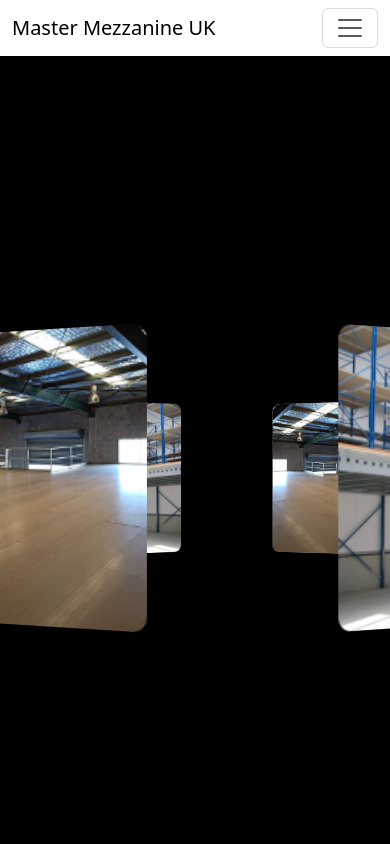
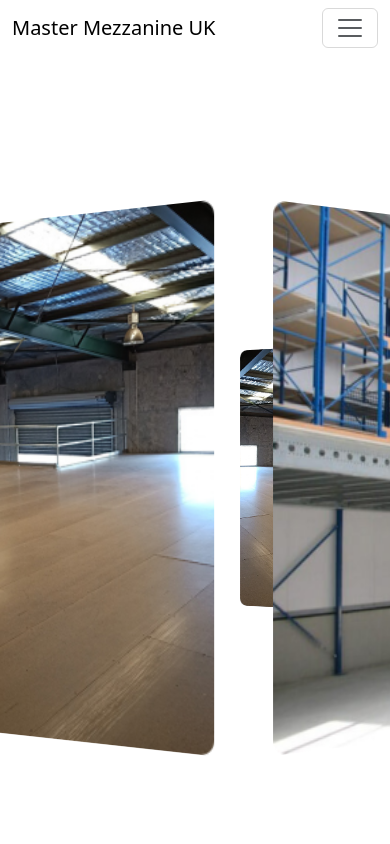
Before and after one commit to jacam666/mezzanine-website, a React (Create React App) app: page /Pages/ImagePage in a window 390 px wide. Shown: the top 844 px of the page. Built offline with nearby package versions, Linux system fonts and the light colour scheme.

Commit message:
adjusted width and height of gallery images to fit smaller screens

```diff
--- a/src/Styles/ImagePage.css
+++ b/src/Styles/ImagePage.css
@@ -5,16 +5,16 @@
     justify-content: left;
     align-items: center;
     height: 100vh;
-    background: #000000;
+    background: #ffffff;
     background: -webkit-linear-gradient(to right, #2c5364, #203a43, #0f2027);
     overflow: hidden;
 }
 
 .scope {
     position: relative;
-    margin-left: 530px;
+    margin-left: 510px;
     width: 200px;
-    height: 200px;
+    height: 250px;
     transform-style: preserve-3d;
     animation: slid 30s linear infinite;
 }
@@ -61,8 +61,10 @@
     }
 
     .scope {
-        margin-left: 19%; /* Adjust this margin as needed */
-        width: 40%; /* Adjust this width as needed */
+        margin-left: 19%;
+        width: 40%;
+        height: 350px;
+        width: 250px;
     }
 }
 @media screen and (min-width: 769px) and (max-width: 1200px) {
```
